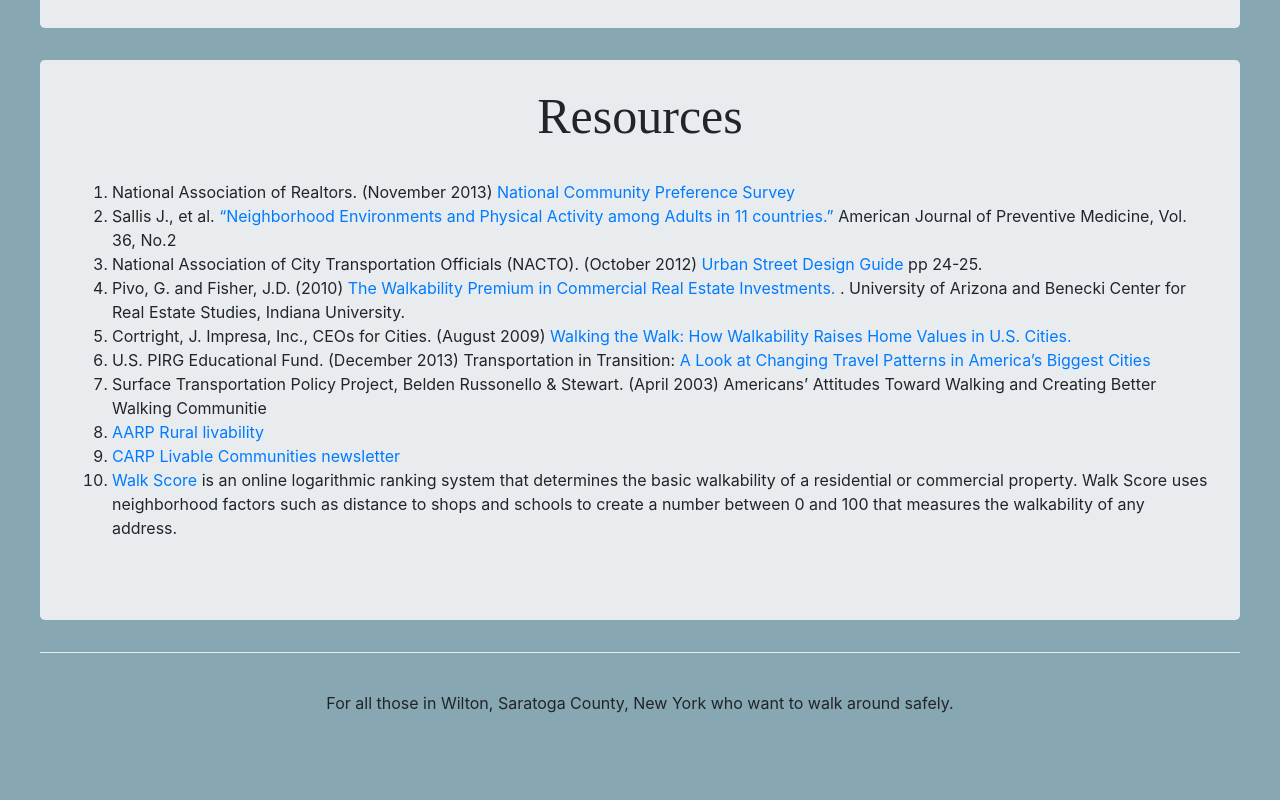
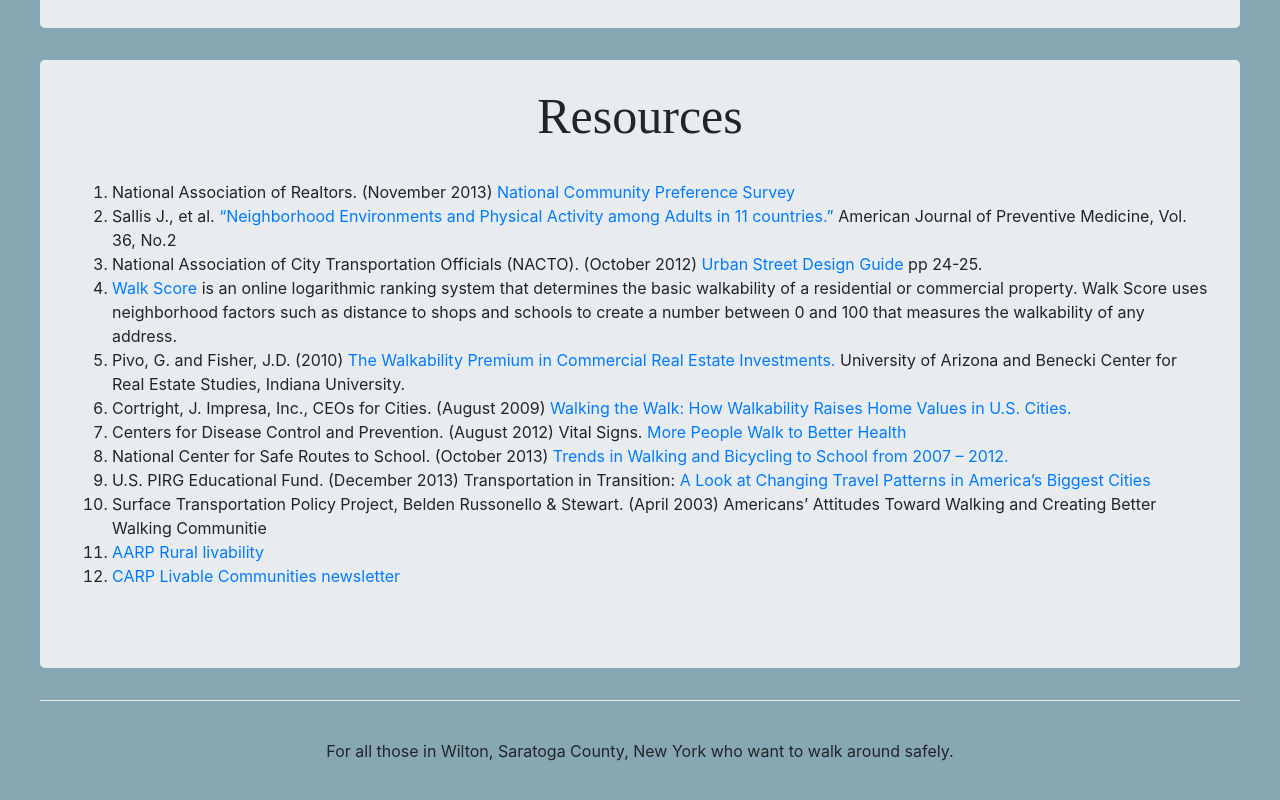
Before and after one commit to stacey-gammon/walkwiltonny, a Next.js app: page / in a window 1280 px wide. Shown: the part 4034-4834 px from the top of the page. Before the commit the page ends 4786 px from the top, so only its background shows below. Built offline with nearby package versions, Linux system fonts and the light colour scheme.

Commit message:
more resources

```diff
--- a/pages/index.js
+++ b/pages/index.js
@@ -325,20 +325,43 @@
                 pp 24-25.
               </li>
               <li>
+                <a id="ref4" />
+                <a href="http://www.walkscore.com">Walk Score</a> is an online logarithmic ranking
+                system that determines the basic walkability of a residential or commercial
+                property. Walk Score uses neighborhood factors such as distance to shops and schools
+                to create a number between 0 and 100 that measures the walkability of any address.
+              </li>
+              <li>
+                <a id="ref5" />
                 Pivo, G. and Fisher, J.D. (2010){' '}
                 <a href="http://www.u.arizona.edu/~gpivo/Walkability%20Paper%208_4%20draft.pdf">
                   The Walkability Premium in Commercial Real Estate Investments.{' '}
-                </a>
-                . University of Arizona and Benecki Center for Real Estate Studies, Indiana
+                </a>{' '}
+                University of Arizona and Benecki Center for Real Estate Studies, Indiana
                 University.
               </li>
               <li>
+                <a id="ref6" />
                 Cortright, J. Impresa, Inc., CEOs for Cities. (August 2009){' '}
                 <a
                   href="
                 https://community-wealth.org/content/walking-walk-how-walkability-raises-home-values-us-cities"
                 >
                   Walking the Walk: How Walkability Raises Home Values in U.S. Cities.
+                </a>
+              </li>
+              <li>
+                <a id="ref7" /> Centers for Disease Control and Prevention. (August 2012) Vital
+                Signs.{' '}
+                <a href="https://www.cdc.gov/vitalsigns/walking/">
+                  More People Walk to Better Health
+                </a>
+              </li>
+              <li>
+                <a id="ref8"></a>
+                National Center for Safe Routes to School. (October 2013){' '}
+                <a href="https://www.pedbikeinfo.org/pdf/SRTSlocal_Trends2007-2012.pdf">
+                  Trends in Walking and Bicycling to School from 2007 – 2012.
                 </a>
               </li>
               <li>
@@ -364,12 +387,6 @@
                   CARP Livable Communities newsletter{' '}
                 </a>
               </li>
-              <li>
-                <a href="http://www.walkscore.com">Walk Score</a> is an online logarithmic ranking
-                system that determines the basic walkability of a residential or commercial
-                property. Walk Score uses neighborhood factors such as distance to shops and schools
-                to create a number between 0 and 100 that measures the walkability of any address.
-              </li>
             </ol>
           </Jumbotron>
         </div>
```
